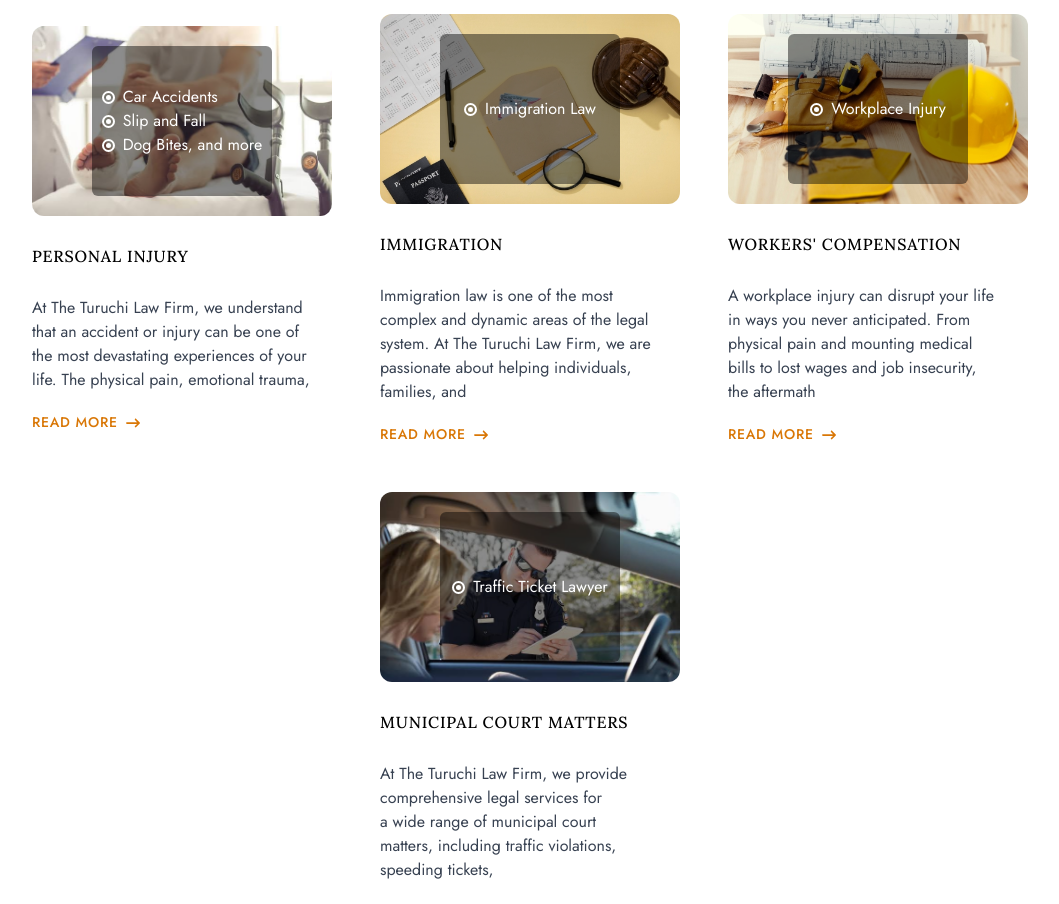
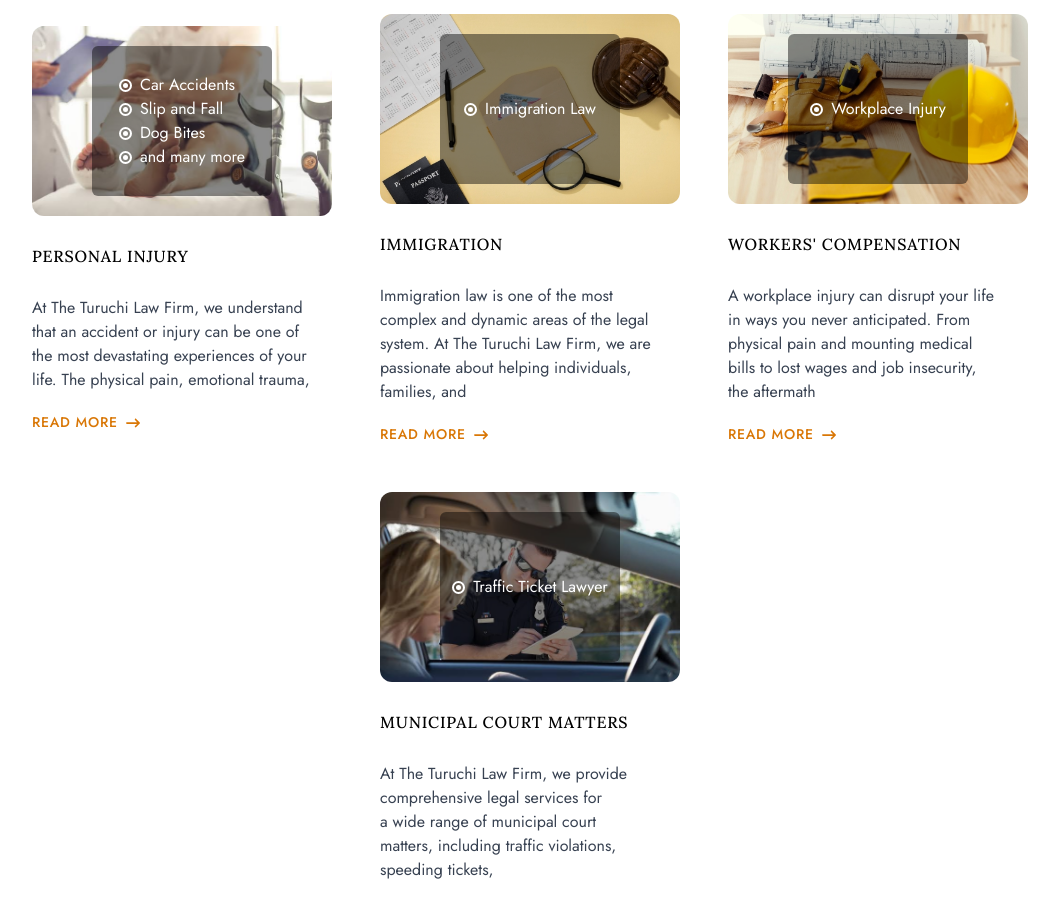
Before and after one commit to mhista/ttlFirm, a Next.js app in the folder ttlfirm/: page / in a window 1280 px wide. Shown: the part 1060-1964 px from the top of the page, without its empty margins (110-1169 px from the left). Built offline with nearby package versions, Linux system fonts and the light colour scheme.

Commit message:
added icons

```diff
--- a/ttlfirm/components/pages/home/practiceAreas.jsx
+++ b/ttlfirm/components/pages/home/practiceAreas.jsx
@@ -14,7 +14,7 @@
       </div> */}
       <h1 className="font-lora text-4xl text-center sm:pl-0">Our Practice Areas</h1>
    <div className="w-full flex flex-col md:flex-row  flex-wrap  lg:px-0 gap-12 items-center justify-center">
-   <PracticeContainer image1={'/assets/images/inju.jpg'}  title={'Personal Injury'} aos={"fade-right"} id={1} subAreas={['Car Accidents', 'Slip and Fall', 'Dog Bites, and more']}
+   <PracticeContainer image1={'/assets/images/inju.jpg'}  title={'Personal Injury'} aos={"fade-right"} id={1} subAreas={['Car Accidents', 'Slip and Fall', 'Dog Bites', "and many more"]}
     subtitle={'At The Turuchi Law Firm, we understand that an accident or injury can be one of the most devastating experiences of your life. The physical pain, emotional trauma,'}/>
     <PracticeContainer image1={'/assets/images/immig.jpg'}  title={'Immigration'} aos={"zoom-in"} id={2} subAreas={[ "Immigration Law"]}
     subtitle={'Immigration law is one of the most complex and dynamic areas of the legal system. At The Turuchi Law Firm, we are passionate about helping individuals, families, and '}/>
```
